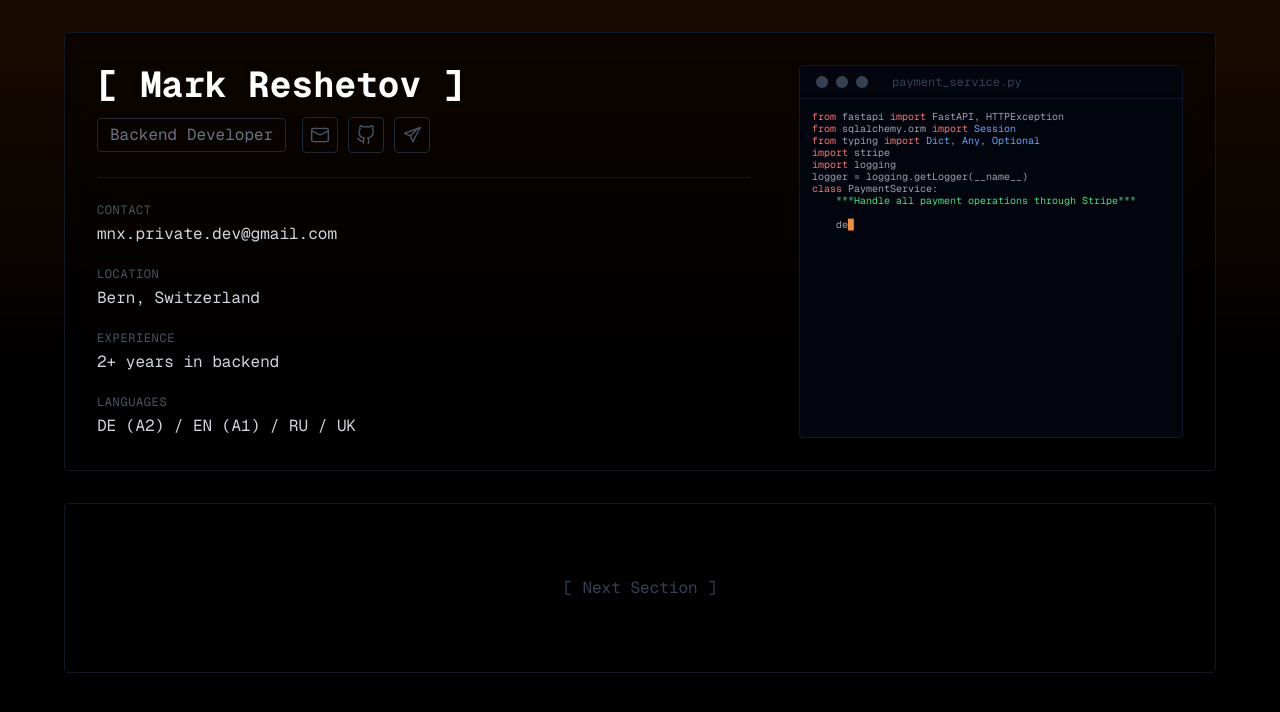
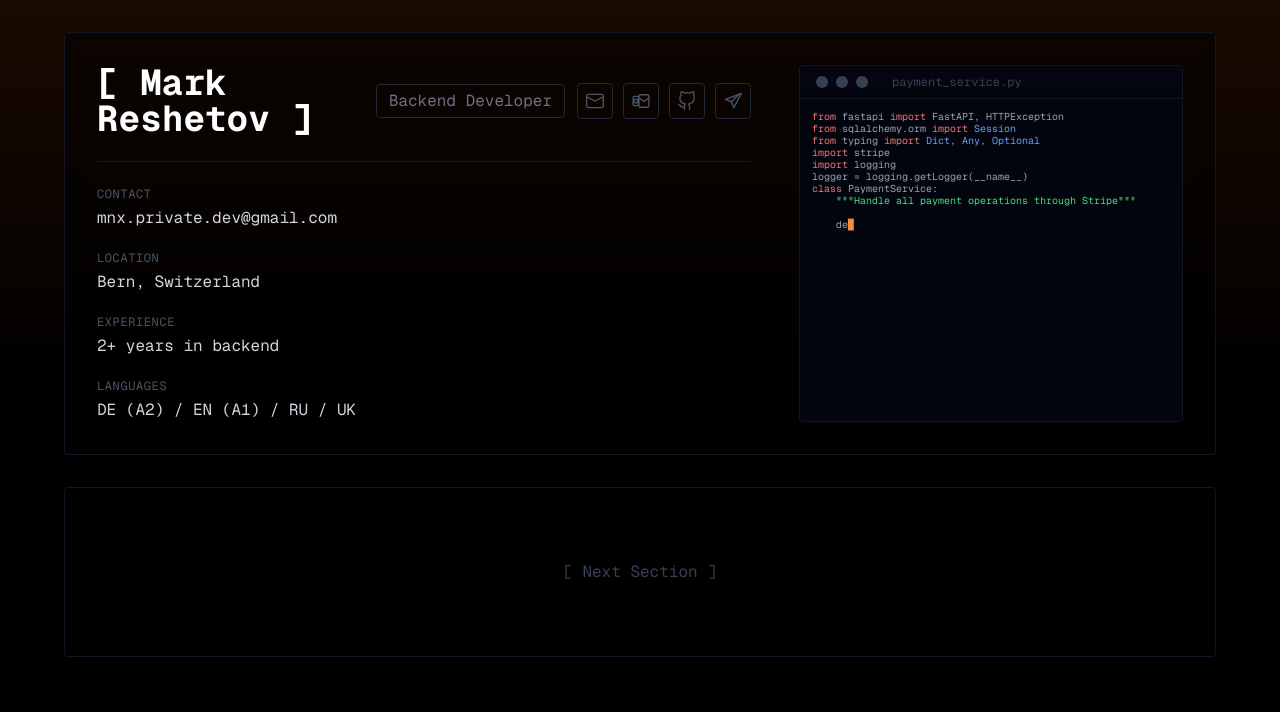
Before and after one commit to Zenn1t/playground.dev, a Next.js app in the folder playground/: page / in a window 1280 px wide. Shown: the top 712 px of the page. Built offline with nearby package versions, Linux system fonts and the light colour scheme.

Commit message:
test hero sectionen mit grid fur icons

```diff
--- a/playground/src/sections/hero/HeroSection.tsx
+++ b/playground/src/sections/hero/HeroSection.tsx
@@ -57,6 +57,25 @@ const MailIcon = ({ className }: IconProps) => (
   </svg>
 );
 
+const OutlookIcon = ({ className }: IconProps) => (
+  <svg
+    viewBox="0 0 24 24"
+    width="1em"
+    height="1em"
+    className={className}
+    fill="none"
+    stroke="currentColor"
+    strokeWidth="1.6"
+    strokeLinecap="round"
+    strokeLinejoin="round"
+    aria-hidden="true"
+  >
+    <rect x="2.5" y="6.5" width="6.5" height="11" rx="1.5" />
+    <circle cx="5.75" cy="12" r="2.25" />
+    <rect x="9.5" y="4.5" width="12" height="15" rx="2" />
+    <path d="M9.5 8l6 4.5L21.5 8" />
+  </svg>
+);
 
 const IconButton = ({
   href,
@@ -98,6 +117,12 @@ export default function HeroSection() {
       hoverColor: 'hover:text-orange-500'
     },
     {
+      icon: <OutlookIcon />,
+      href: 'mailto:mnx.private.dev@outlook.com',
+      label: 'Outlook',
+      hoverColor: 'hover:text-[#0078D4]'
+    },
+    {
       icon: <GithubIcon />,
       href: 'https://github.com/Zenn1t',
       label: 'GitHub',
@@ -114,14 +139,17 @@ export default function HeroSection() {
   return (
     <div className="border border-gray-900 rounded-sm p-4 md:p-8 flex flex-col lg:flex-row bg-black/50 backdrop-blur-sm">
       <div className="flex-1 space-y-6 mb-8 lg:mb-0">
-        <div className="border-b border-gray-900 pb-6 space-y-3">
-          <h1 className="text-3xl md:text-4xl font-bold">[ Mark Reshetov ]</h1>
-          <div className="flex items-center gap-4">
-            <div className="inline-block">
-              <p className="text-sm md:text-base text-gray-500 border border-gray-800 px-3 py-1 rounded-sm">
+        <div className="border-b border-gray-900 pb-6">
+          <div className="grid grid-cols-1 sm:grid-cols-[1fr_auto] items-center gap-4">
+            <h1 className="text-3xl md:text-4xl font-bold leading-none">
+              [ Mark Reshetov ]
+            </h1>
+
+            <div className="flex items-center gap-3">
+              <p className="text-sm md:text-base text-gray-500 border border-gray-800 px-3 py-1 rounded-sm whitespace-nowrap">
                 Backend Developer
               </p>
-            </div>
+
               <div className="flex items-center gap-2 md:gap-2.5">
                 {socialLinks.map((link, i) => (
                   <IconButton
@@ -133,6 +161,7 @@ export default function HeroSection() {
                     {link.icon}
                   </IconButton>
                 ))}
+              </div>
             </div>
           </div>
         </div>
```
Lines whose indentation alone changed are shown as unchanged.
